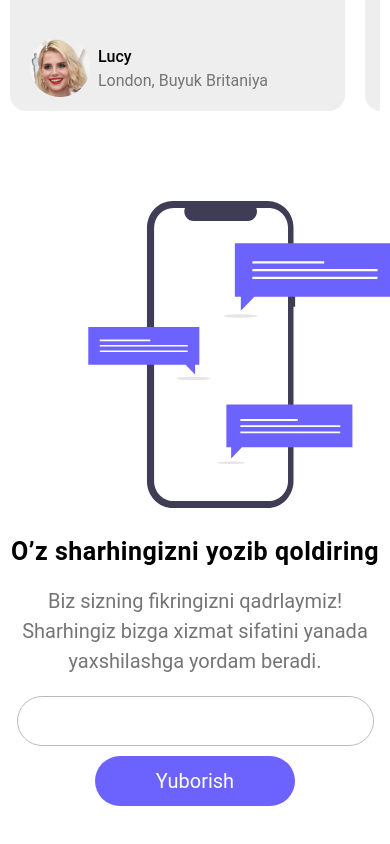
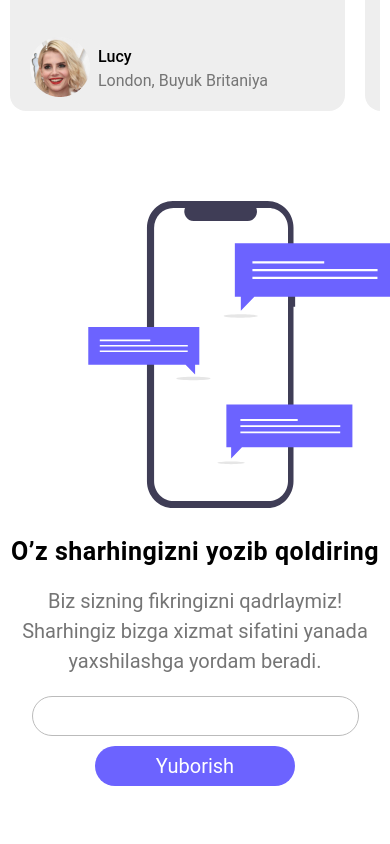
Before and after one commit to Mirjalol9080/BarberTime, a plain HTML site: page index.html in a window 390 px wide. Shown: the part 2942-3786 px from the top of the page. Drawn offline with Linux system fonts and the light colour scheme.

Commit message:
Update style.css

```diff
--- a/styles/style.css
+++ b/styles/style.css
@@ -943,14 +943,14 @@ input {
     }
 
     .contact-input{
-        width: 357px;
-        height: 50px;
-        font-size: 20px;
+        width: 327px;
+        height: 40px;
+        font-size: 17px;
     }
 
     .contact-button{
         width: 200px;
-        height: 50px;
+        height: 40px;
     }
 
     /* CONATC - END */
```
